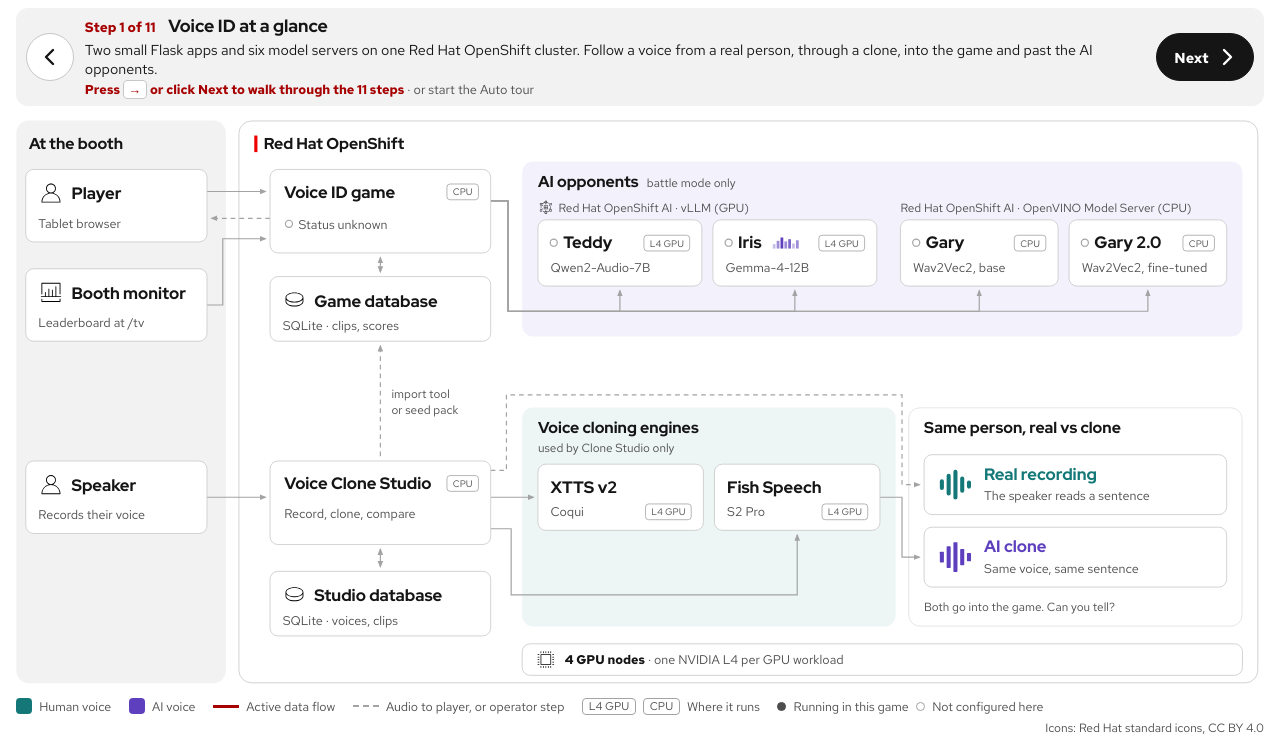
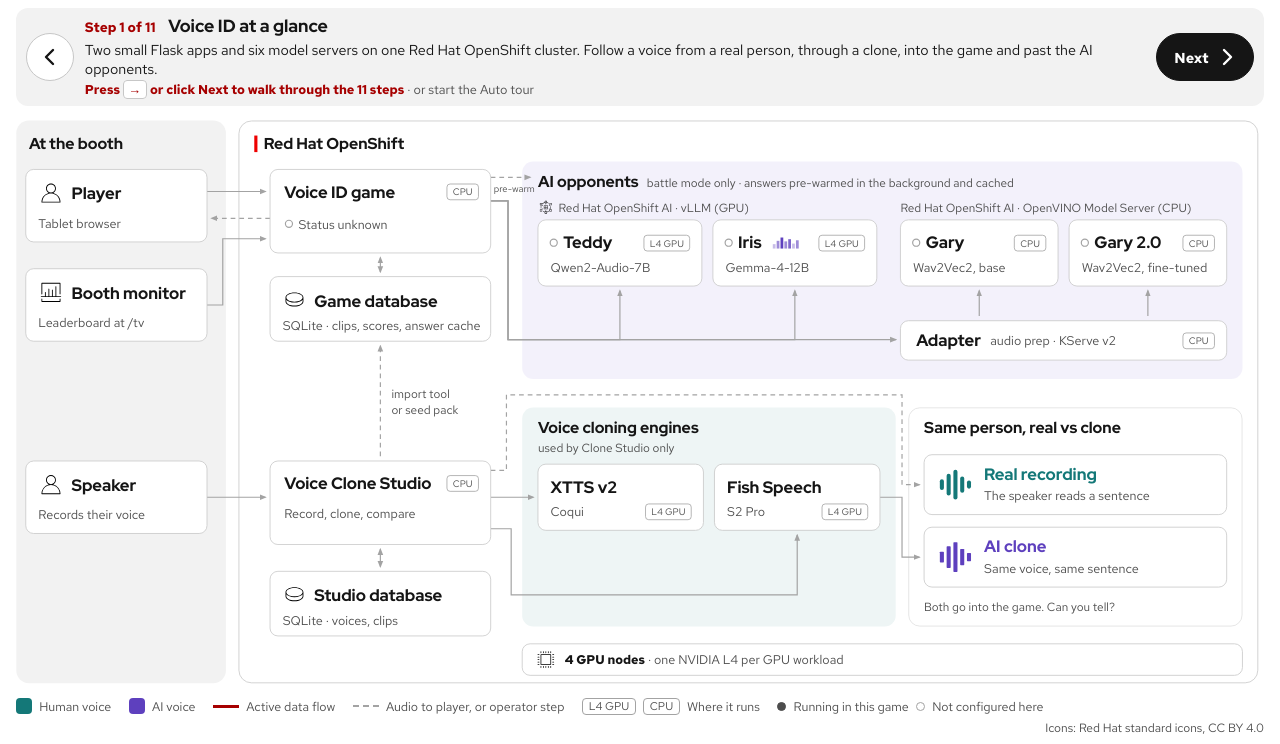
Before and after one commit to agiertli/voice-id, a Flask app: page /architecture in a window 1280 px wide. Shown: the part 56-800 px from the top of the page. Run offline with Flask 3, Linux system fonts and the light colour scheme; data that the repository does not hold is empty; parts of the project's set-up code (start-up, migrations or seed data) failed here and were passed over; some libraries are stand-ins or nearby versions.

Commit message:
voice-id v3.5.1: adapter + answer cache in all diagrams; auto cache warm after upload/import
Co-Authored-By: Claude Opus 5.5 <noreply@anthropic.com>

```diff
--- a/apps/voice-id/helm/voice-id/values.yaml
+++ b/apps/voice-id/helm/voice-id/values.yaml
@@ -1,6 +1,6 @@
 image:
   repository: quay.io/agiertli/voice-id
-  tag: "v3.5.0"
+  tag: "v3.5.1"
   pullPolicy: IfNotPresent
 
 replicas: 1
--- a/apps/voice-id/src/app.py
+++ b/apps/voice-id/src/app.py
@@ -818,6 +818,7 @@ def admin_upload_clip():
          _sha256_hex(audio_data), time.time()),
     )
     db.commit()
+    _request_cache_warm("admin upload")
 
     return jsonify({"id": clip_id, "filename": filename, "is_ai": bool(int(is_ai)), "language": language})
 
@@ -1763,6 +1764,9 @@ def admin_seedpack_import():
     summary["status"] = "imported"
     summary["integrity"] = _db_integrity(get_db())
     logger.info("SEEDPACK_IMPORT mode=%s clips=%s speakers=%s", mode, summary["clips"], summary["speakers"])
+    c = summary.get("clips") or {}
+    if (c.get("added") or 0) + (c.get("replaced") or 0) > 0:
+        _request_cache_warm("seed pack import")
     return jsonify(summary)
 
 
@@ -2532,6 +2536,17 @@ def admin_opponent_cache_status():
     })
 
 
+
+def _request_cache_warm(reason):
+    """Ask the background warmer to run now (picked up within ~WARM_POLL_SEC) after new/changed clips."""
+    if not OPPONENT_CACHE_ENABLED:
+        return
+    try:
+        _set_meta(get_db(), "warm_requested", None, time.time())
+        logger.info("OPPONENT_CACHE_WARM requested after %s", reason)
+    except Exception:
+        logger.exception("could not request opponent cache warm after %s", reason)
+
 @app.route("/api/admin/opponent-cache/warm", methods=["POST"])
 @require_admin
 def admin_opponent_cache_warm():
--- a/apps/voice-id/src/templates/architecture.html
+++ b/apps/voice-id/src/templates/architecture.html
@@ -226,9 +226,9 @@ button { font-family: inherit; color: inherit; }
     <rect x="310" y="27" width="4" height="21" fill="#ee0000"/>
     <text class="t-zone" x="322" y="44">Red Hat OpenShift</text>
 
-    <rect x="650" y="60" width="914" height="222" rx="14" fill="#5e40be" fill-opacity="0.07"/>
+    <rect x="650" y="60" width="914" height="276" rx="14" fill="#5e40be" fill-opacity="0.07"/>
     <text class="t-zone" x="670" y="92">AI opponents</text>
-    <text class="t-small" x="808" y="92">battle mode only</text>
+    <text class="t-small" x="808" y="92">battle mode only · answers pre-warmed in the background and cached</text>
     <image href="/static/icons/ai-inference.svg" x="670" y="108" width="20" height="20" opacity="0.8"/>
     <text class="t-group" x="696" y="124">Red Hat OpenShift AI · vLLM (GPU)</text>
     <text class="t-group" x="1130" y="124">Red Hat OpenShift AI · OpenVINO Model Server (CPU)</text>
@@ -247,10 +247,12 @@ button { font-family: inherit; color: inherit; }
         <path id="f-audio" class="flow dashed" d="M330,132 H256" marker-end="url(#arr-g)"/>
         <path id="f-tv"    class="flow" d="M250,242 H270 V158 H324" marker-end="url(#arr-g)"/>
         <path id="f-db"    class="flow" d="M470,182 V200" marker-start="url(#arr-g)" marker-end="url(#arr-g)"/>
-        <path id="f-teddy" class="flow" d="M610,110 H632 V250 H774 V224" marker-end="url(#arr-g)"/>
-        <path id="f-iris"  class="flow" d="M610,110 H632 V250 H996 V224" marker-end="url(#arr-g)"/>
-        <path id="f-gary"  class="flow" d="M610,110 H632 V250 H1230 V224" marker-end="url(#arr-g)"/>
-        <path id="f-gary2" class="flow" d="M610,110 H632 V250 H1444 V224" marker-end="url(#arr-g)"/>
+        <path id="f-teddy" class="flow" d="M610,110 H632 V286 H774 V224" marker-end="url(#arr-g)"/>
+        <path id="f-iris"  class="flow" d="M610,110 H632 V286 H996 V224" marker-end="url(#arr-g)"/>
+        <path id="f-adapter" class="flow" d="M610,110 H632 V286 H1124" marker-end="url(#arr-g)"/>
+        <path id="f-gary"  class="flow" d="M1230,256 V224" marker-end="url(#arr-g)"/>
+        <path id="f-gary2" class="flow" d="M1444,256 V224" marker-end="url(#arr-g)"/>
+        <path id="f-prewarm" class="flow dashed" d="M610,80 H660" marker-end="url(#arr-g)"/>
         <path id="f-rec"   class="flow" d="M250,486 H324" marker-end="url(#arr-g)"/>
         <path id="f-studiodb" class="flow" d="M470,552 V574" marker-start="url(#arr-g)" marker-end="url(#arr-g)"/>
         <path id="f-xtts"  class="flow" d="M610,486 H664" marker-end="url(#arr-g)"/>
@@ -259,6 +261,7 @@ button { font-family: inherit; color: inherit; }
         <path id="f-real"  class="flow dashed" d="M610,452 H630 V356 H1132 V470 H1154" marker-end="url(#arr-g)"/>
         <path id="f-import" class="flow dashed" d="M470,434 V294" marker-end="url(#arr-g)"/>
     </g>
+    <text class="t-badge" x="614" y="99">pre-warm</text>
     <text class="t-flow" x="484" y="360">import tool</text>
     <text class="t-flow" x="484" y="380">or seed pack</text>
 
@@ -297,7 +300,7 @@ button { font-family: inherit; color: inherit; }
             <rect class="box" x="330" y="206" width="280" height="82" rx="10"/>
             <image href="/static/icons/storage.svg" x="346" y="220" width="30" height="30"/>
             <text class="t-name" x="386" y="244">Game database</text>
-            <text class="t-sub" x="346" y="274">SQLite · clips, scores</text>
+            <text class="t-sub" x="346" y="274">SQLite · clips, scores, answer cache</text>
         </g>
 
         <!-- Opponents -->
@@ -339,6 +342,14 @@ button { font-family: inherit; color: inherit; }
             <rect class="badge" x="1488.5" y="153.5" width="40" height="20" rx="4"/>
             <text class="t-badge" x="1508.5" y="168" text-anchor="middle">CPU</text>
             <text class="t-sub" x="1360" y="200">Wav2Vec2, fine-tuned</text>
+        </g>
+        <!-- Adapter: one Deployment per Gary; turns the clip into the KServe v2 tensor OVMS expects -->
+        <g class="node" id="n-adapter">
+            <rect class="box" x="1130" y="262" width="414" height="50" rx="10"/>
+            <text class="t-name" x="1150" y="294">Adapter</text>
+            <text class="t-sub" x="1244" y="293">audio prep · KServe v2</text>
+            <rect class="badge" x="1488.5" y="277.5" width="40" height="20" rx="4"/>
+            <text class="t-badge" x="1508.5" y="292" text-anchor="middle">CPU</text>
         </g>
 
         <!-- Clone Studio -->
@@ -441,9 +452,9 @@ button { font-family: inherit; color: inherit; }
         },
         {
             title: 'Battle: Teddy listens',
-            desc: 'In battle mode the game backend sends every clip to the chosen opponent. Teddy hears the raw audio with a forensic prompt.',
-            facts: ['Qwen2-Audio-7B', 'vLLM as a KServe LLMInferenceService', 'Red Hat OpenShift AI', '1 × NVIDIA L4'],
-            nodes: ['n-game', 'n-teddy'], flows: ['f-teddy']
+            desc: 'In battle mode the opponent judges every clip too. Teddy hears the raw audio with a forensic prompt. All answers are pre-computed in the background and cached, so a battle starts in about 1 s, and they stay sealed until the player answers.',
+            facts: ['Qwen2-Audio-7B', 'vLLM as a KServe LLMInferenceService', 'Red Hat OpenShift AI', '1 × NVIDIA L4', 'answer cache in the game database'],
+            nodes: ['n-game', 'n-gamedb', 'n-teddy'], flows: ['f-teddy', 'f-prewarm', 'f-db']
         },
         {
             title: 'Battle: Iris looks at a picture',
@@ -454,8 +465,8 @@ button { font-family: inherit; color: inherit; }
         {
             title: 'Battle: Gary and Gary 2.0',
             desc: 'The Garys are deepfake classifiers: they score the waveform and return a fake probability. Gary 2.0 was fine-tuned on the voices in this game: about 90% balanced accuracy, and he rarely accuses a real human.',
-            facts: ['Wav2Vec2 base and V4-A fine-tune', 'OpenVINO Model Server on Red Hat OpenShift AI', 'a thin adapter prepares the audio', 'CPU, no GPU'],
-            nodes: ['n-game', 'n-gary', 'n-gary2'], flows: ['f-gary', 'f-gary2']
+            facts: ['adapter ×2, one per model: prepares 16 kHz audio, calls KServe v2', 'Wav2Vec2 base and V4-A fine-tune', 'OpenVINO Model Server on Red Hat OpenShift AI', 'CPU, no GPU'],
+            nodes: ['n-game', 'n-adapter', 'n-gary', 'n-gary2'], flows: ['f-adapter', 'f-gary', 'f-gary2']
         },
         {
             title: 'Results on the booth monitor',
@@ -485,7 +496,7 @@ button { font-family: inherit; color: inherit; }
             title: 'The platform underneath',
             desc: 'Red Hat OpenShift runs everything. Red Hat OpenShift AI serves all four opponents through KServe: the two generative models with vLLM on GPUs, the two Garys with OpenVINO Model Server on regular CPU workers. One platform for both.',
             facts: ['4 × AWS g6.2xlarge', 'one NVIDIA L4 (24 GB) each', 'one whole GPU per workload', 'Garys and apps on CPU workers'],
-            nodes: ['n-gpu', 'n-teddy', 'n-iris', 'n-gary', 'n-gary2', 'n-xtts', 'n-fish'], flows: []
+            nodes: ['n-gpu', 'n-teddy', 'n-iris', 'n-gary', 'n-gary2', 'n-adapter', 'n-xtts', 'n-fish'], flows: []
         }
     ];
 
```
Also changed, not shown: docs/ARCHITECTURE.md (+2 -1 lines), docs/customization/ai-opponents.md (+2 -0 lines), portal/src/components/Architecture.jsx (+9 -8 lines), portal/src/styles.css (+13 -2 lines), 1 other file.
